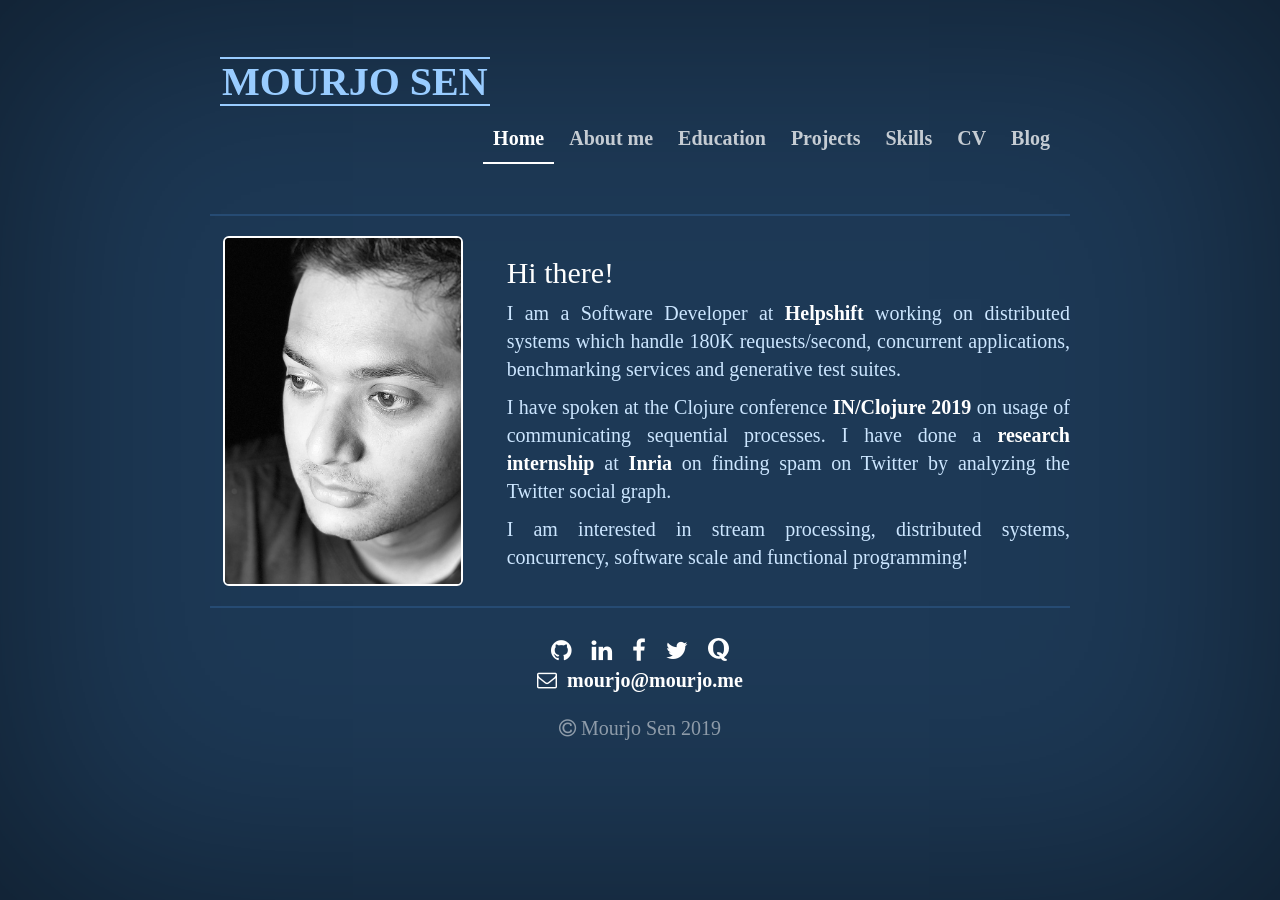
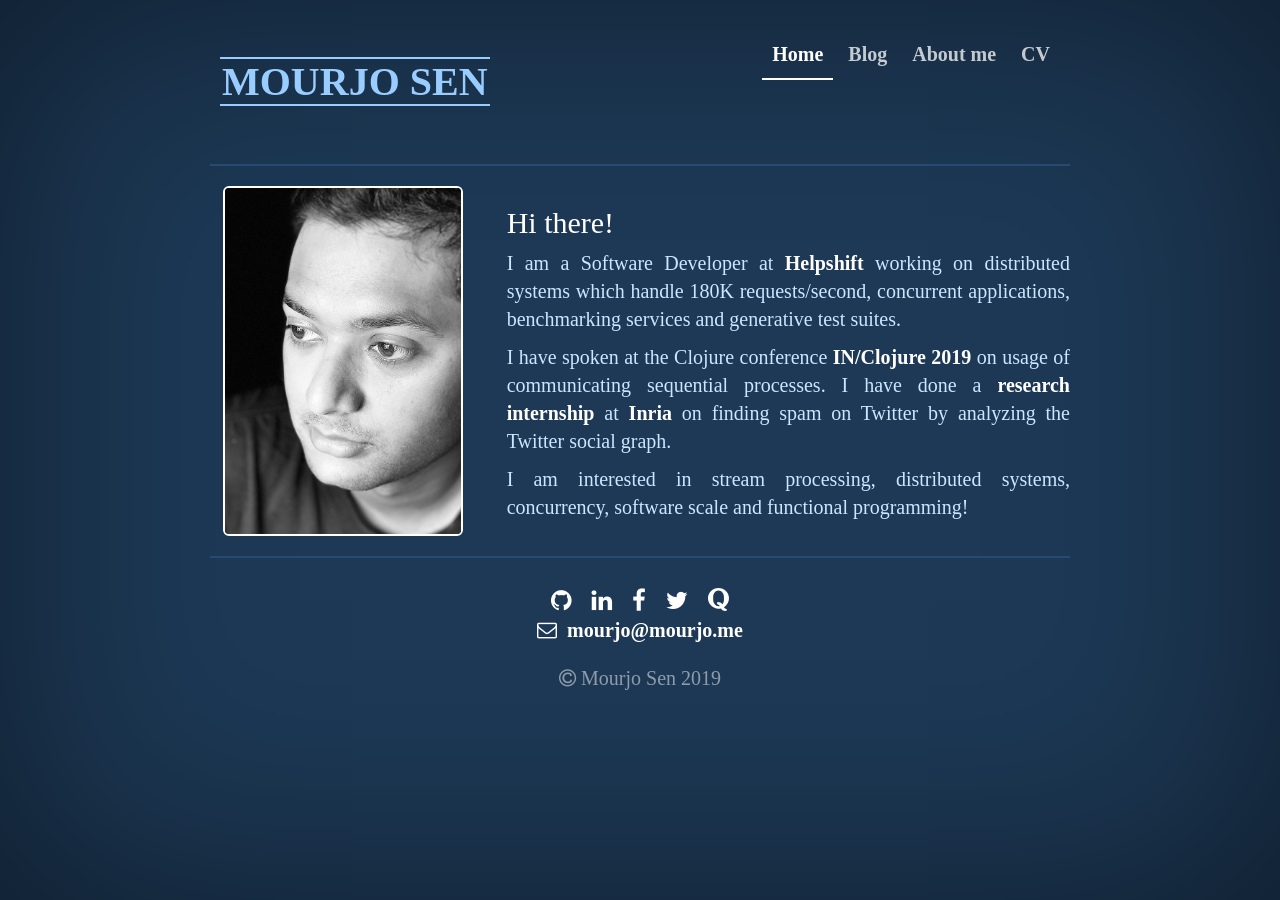
Before and after one commit to mourjo/mourjo.github.io, a Jekyll site: the page built from index.html, in a window 1280 px wide. Built offline with Jekyll 4.4.1, drawn with Linux system fonts in a browser that asks for light colours; some web fonts are replaced.

Commit message:
Minimal links in navbar

```diff
--- a/_includes/navbar.html
+++ b/_includes/navbar.html
@@ -5,12 +5,12 @@
     <nav>
       <ul class="nav masthead-nav">
         <li {% if page.title == "index" %} class="active" {% endif %}><a href="{{ site.baseurl }}/index.html">Home</a></li>
+        <li><a href="{{ site.baseurl }}/blog">Blog</a></li>
         <li {% if page.title == "aboutme" %} class="active" {% endif %}><a href="{{ site.baseurl }}/aboutme.html">About me</a></li>
-        <li {% if page.title == "education" %} class="active" {% endif %}><a href="{{ site.baseurl }}/education.html">Education</a></li>
-        <li {% if page.title == "projects" %} class="active" {% endif %}><a href="{{ site.baseurl }}/projects.html">Projects</a></li>
-        <li {% if page.title == "skills" %} class="active" {% endif %}><a href="{{ site.baseurl }}/skills.html">Skills</a></li>
+        <!-- <li {% if page.title == "education" %} class="active" {% endif %}><a href="{{ site.baseurl }}/education.html">Education</a></li> -->
+        <!-- <li {% if page.title == "projects" %} class="active" {% endif %}><a href="{{ site.baseurl }}/projects.html">Projects</a></li>
+        <li {% if page.title == "skills" %} class="active" {% endif %}><a href="{{ site.baseurl }}/skills.html">Skills</a></li> -->
         <li {% if page.title == "cv" %} class="active" {% endif %}><a target=blank href="{{ site.baseurl }}/MourjoSen_CV.pdf">CV</a></li>
-        <li><a href="{{ site.baseurl }}/blog">Blog</a></li>
       </ul>
     </nav>
   </div>
```
